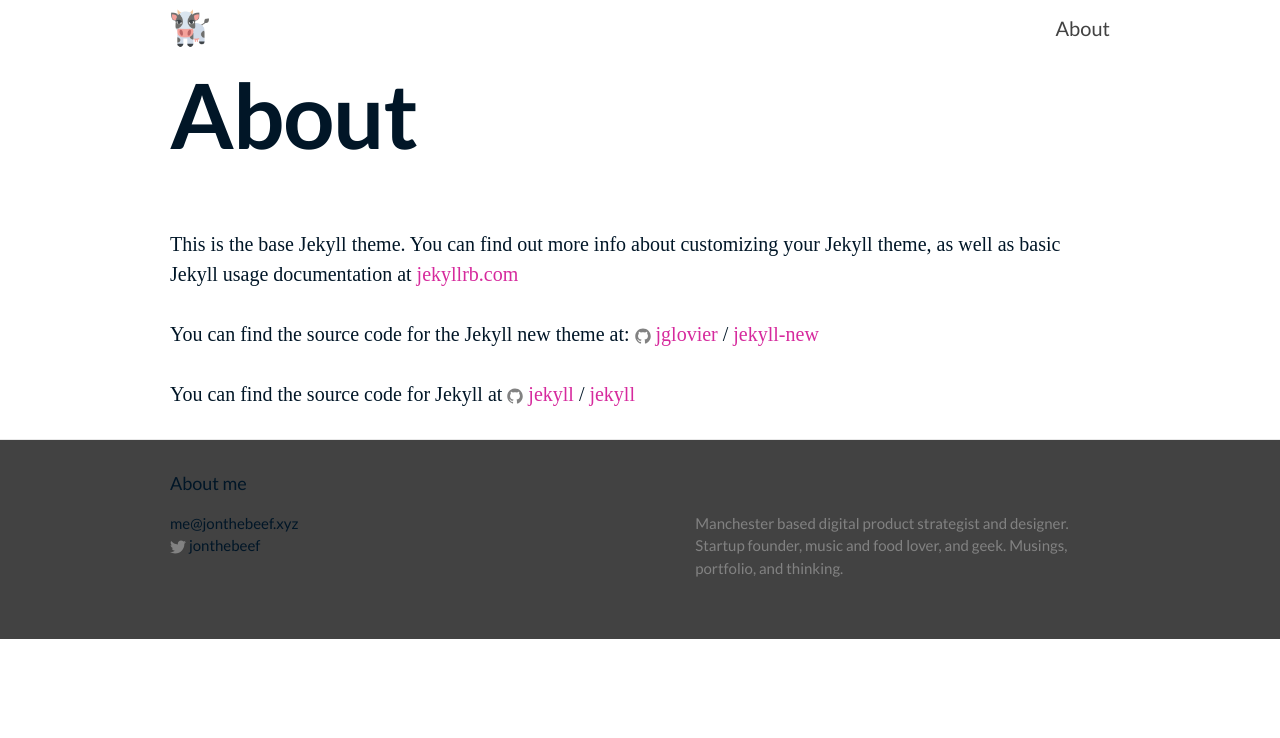
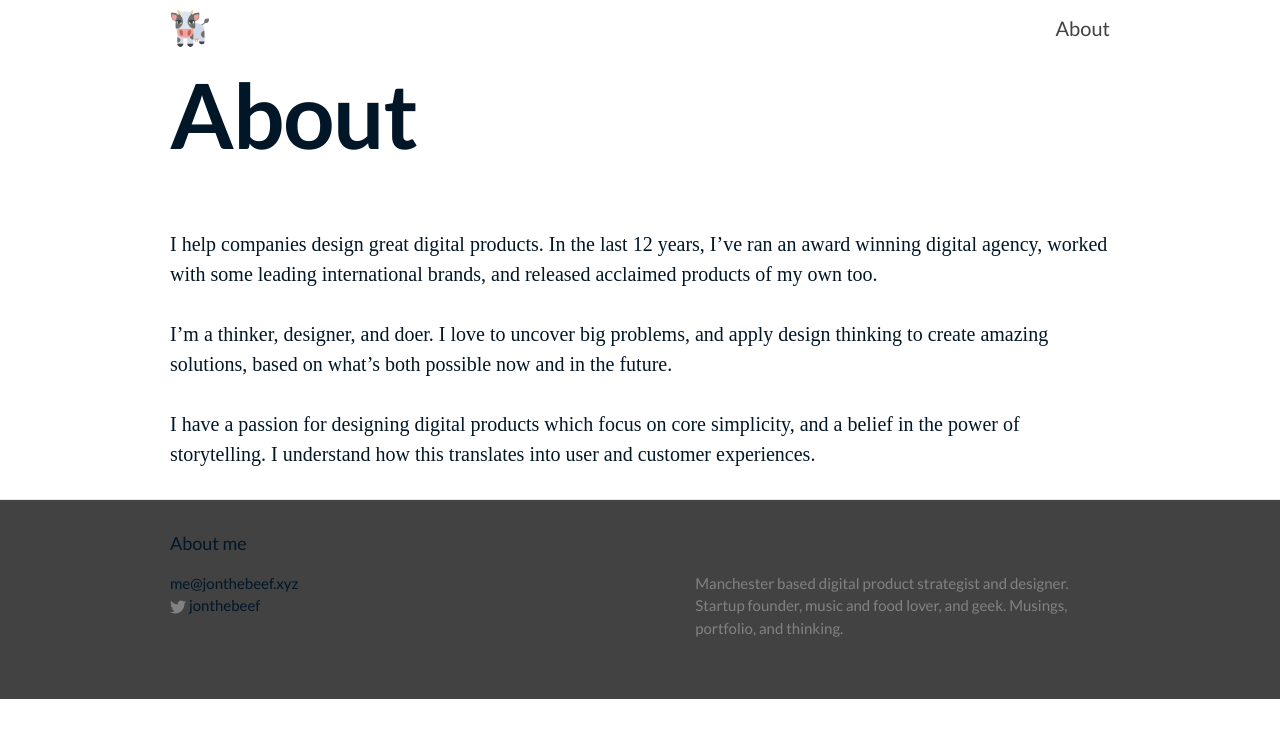
Before and after one commit to jonthebeef/jonthebeef.github.io, a Jekyll site: the page built from about.md, in a window 1280 px wide. Shown: the top 738 px of the page. Built offline with Jekyll 4.4.1, drawn with Linux system fonts in a browser that asks for light colours; some web fonts are replaced.

Commit message:
copy change

```diff
--- a/about.md
+++ b/about.md
@@ -4,12 +4,12 @@ title: About
 permalink: /about/
 ---
 
-This is the base Jekyll theme. You can find out more info about customizing your Jekyll theme, as well as basic Jekyll usage documentation at [jekyllrb.com](http://jekyllrb.com/)
+I help companies design great digital products. In the last 12 years, I’ve ran an award winning digital agency, worked with some leading international brands, and released acclaimed products of my own too.
 
-You can find the source code for the Jekyll new theme at:
-{% include icon-github.html username="jglovier" %} /
-[jekyll-new](https://github.com/jglovier/jekyll-new)
+I’m a thinker, designer, and doer. I love to uncover big problems, and apply design thinking to create amazing solutions, based on what’s both possible now and in the future.
 
-You can find the source code for Jekyll at
+I have a passion for designing digital products which focus on core simplicity, and a belief in the power of storytelling. I understand how this translates into user and customer experiences.
+
+<!-- You can find the source code for Jekyll at
 {% include icon-github.html username="jekyll" %} /
-[jekyll](https://github.com/jekyll/jekyll)
+[jekyll](https://github.com/jekyll/jekyll) -->
```
